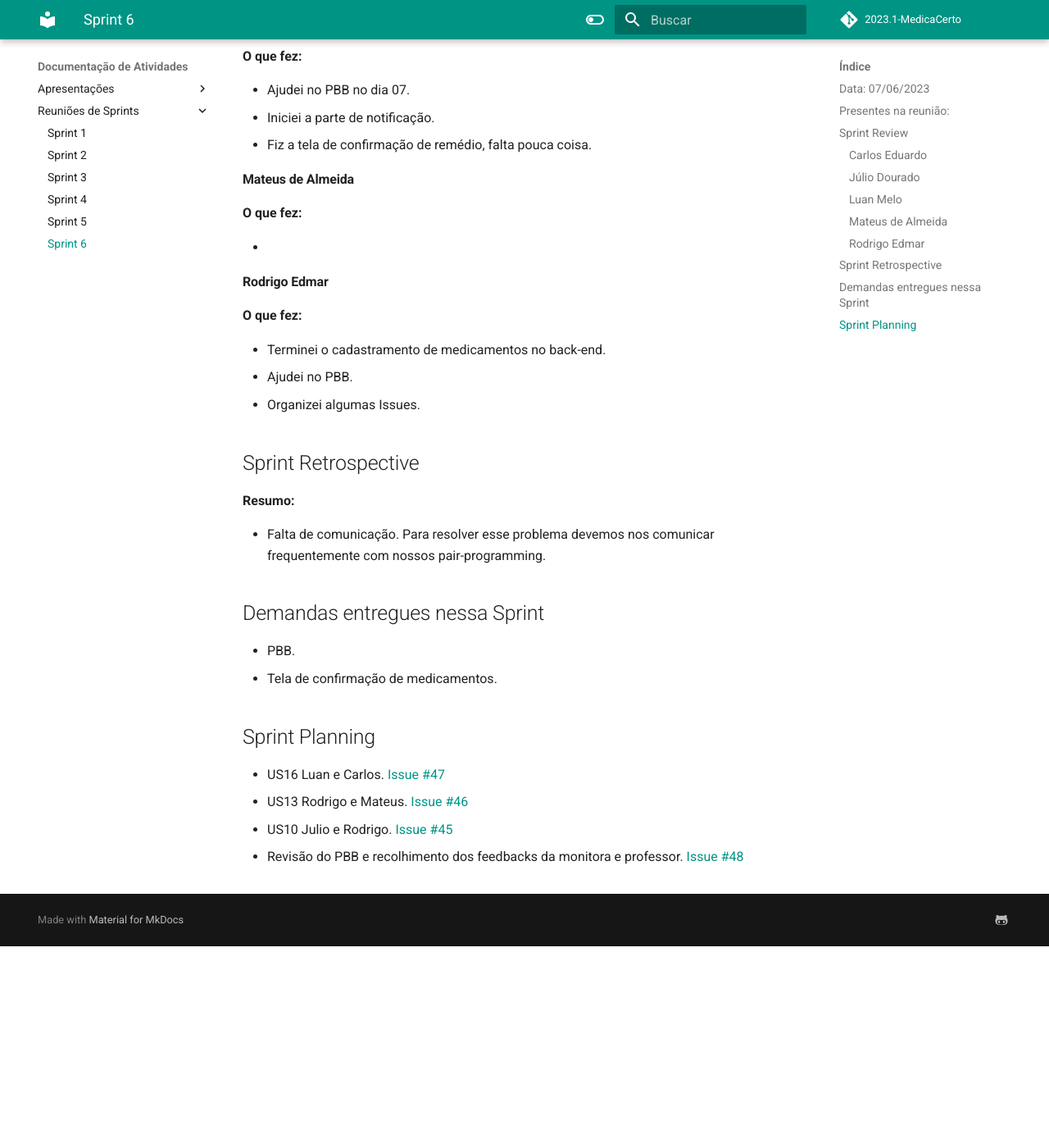
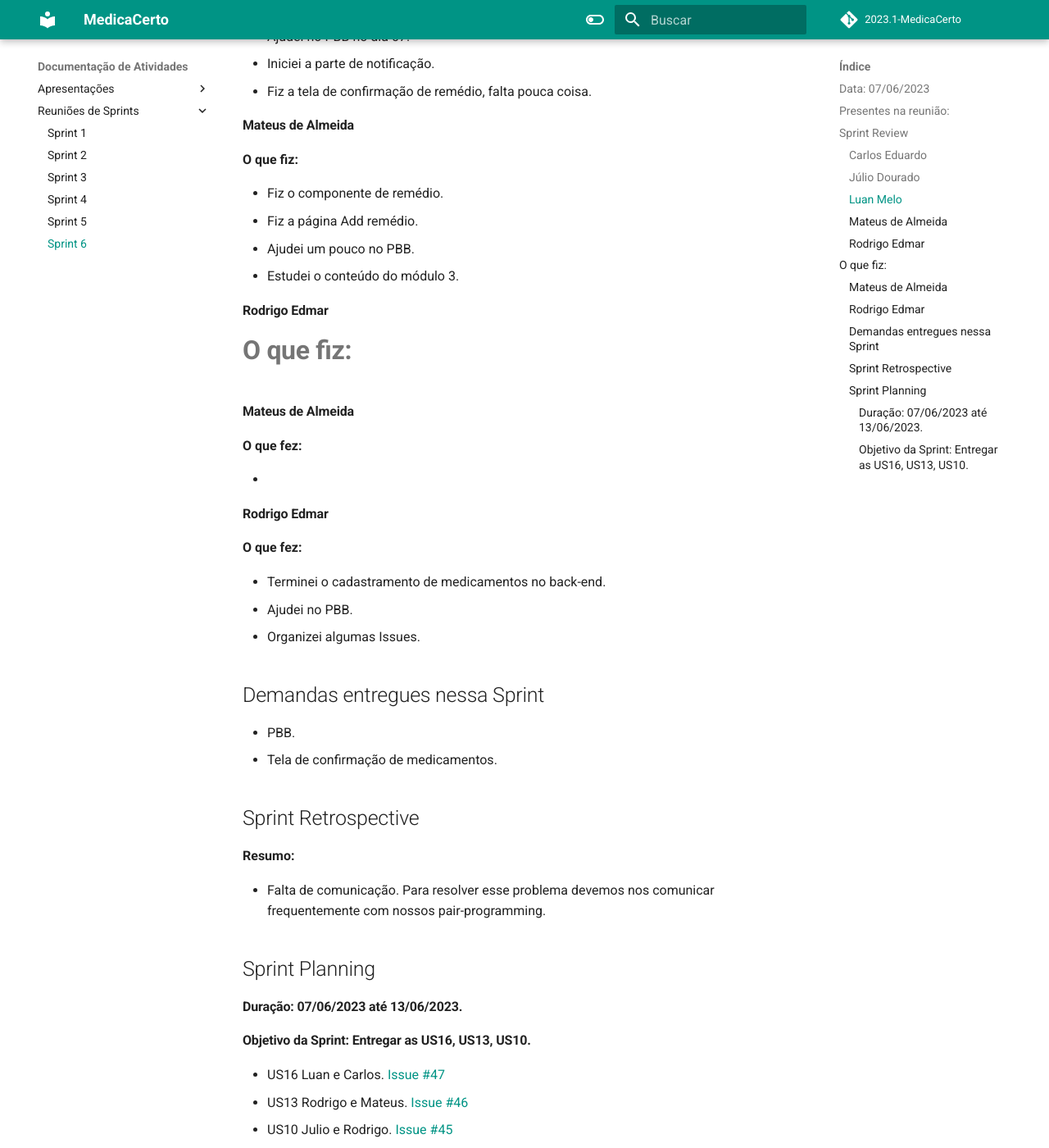
Before and after one commit to mdsreq-fga-unb/2023.1-Remediario, an MkDocs documentation site: the page built from docs/documentacao/Reuniões de Sprints/Sprint6.md, in a window 1280 px wide and 1400 px high, scrolled down 871 px. Shown: the whole window at 82% size. Built offline with MkDocs 1.6.1 and Material for MkDocs 9.7.7, drawn with Linux system fonts in a browser that asks for light colours; comment, search, counter and statistics services are not loaded; before the commit the page ends 2025 px from its top, so only the background shows below that; some of the changed text lies outside the part shown.

Commit message:
adding sprint6

```diff
--- a/docs/documentacao/Reuniões de Sprints/Sprint6.md
+++ b/docs/documentacao/Reuniões de Sprints/Sprint6.md
@@ -6,26 +6,43 @@
 - Carlos
 - Luan
 
+
 ## Sprint Review
 #### Carlos Eduardo
-**O que fez:**
+**O que fiz:**
 
 - Estudei AsyncStorage.
 - Acompanhei a criação do PBB.
 
+
 #### Júlio Dourado
-**O que fez:**
+**O que fiz:**
 
 - Editei a documentação.
 - Ajudei a criar o PBB.
 
+
 #### Luan Melo
-**O que fez:**
+**O que fiz:**
+
 
 - Ajudei no PBB no dia 07.
 - Iniciei a parte de notificação.
 - Fiz a tela de confirmação de remédio, falta pouca coisa.
 
+
+#### Mateus de Almeida
+**O que fiz:**
+
+- Fiz o componente de remédio.
+- Fiz a página Add remédio.
+- Ajudei um pouco no PBB.
+- Estudei o conteúdo do módulo 3.
+
+
+#### Rodrigo Edmar
+**O que fiz:**
+=======
 #### Mateus de Almeida
 **O que fez:**
 
@@ -38,19 +55,25 @@
 - Ajudei no PBB.
 - Organizei algumas Issues.
 
-## Sprint Retrospective
-**Resumo:**
-
-- Falta de comunicação. Para resolver esse problema devemos nos comunicar frequentemente com nossos pair-programming.
 
 ## Demandas entregues nessa Sprint
 
 - PBB.
 - Tela de confirmação de medicamentos.
 
+
+## Sprint Retrospective
+**Resumo:**
+
+- Falta de comunicação. Para resolver esse problema devemos nos comunicar frequentemente com nossos pair-programming.
+
+
 ## Sprint Planning
 
-- US16 Luan e Carlos. <a href="https://github.com/mdsreq-fga-unb/2023.1-Remediario/issues/47" target="_blank">Issue #47</a></p>
-- US13 Rodrigo e Mateus. <a href="https://github.com/mdsreq-fga-unb/2023.1-Remediario/issues/46" target="_blank">Issue #46</a></p>
-- US10 Julio e Rodrigo. <a href="https://github.com/mdsreq-fga-unb/2023.1-Remediario/issues/45" target="_blank">Issue #45</a></p>
-- Revisão do PBB e recolhimento dos feedbacks da monitora e professor. <a href="https://github.com/mdsreq-fga-unb/2023.1-Remediario/issues/48" target="_blank">Issue #48</a></p>
+#### Duração: 07/06/2023 até 13/06/2023.
+#### Objetivo da Sprint: Entregar as US16, US13, US10.
+
+- US16 Luan e Carlos. [Issue #47](https://github.com/mdsreq-fga-unb/2023.1-Remediario/issues/47)
+- US13 Rodrigo e Mateus. [Issue #46](https://github.com/mdsreq-fga-unb/2023.1-Remediario/issues/46)
+- US10 Julio e Rodrigo. [Issue #45](https://github.com/mdsreq-fga-unb/2023.1-Remediario/issues/45)
+- Revisão do PBB e recolhimento dos feedbacks da monitora e professor. [Issue #48](https://github.com/mdsreq-fga-unb/2023.1-Remediario/issues/48)
```
